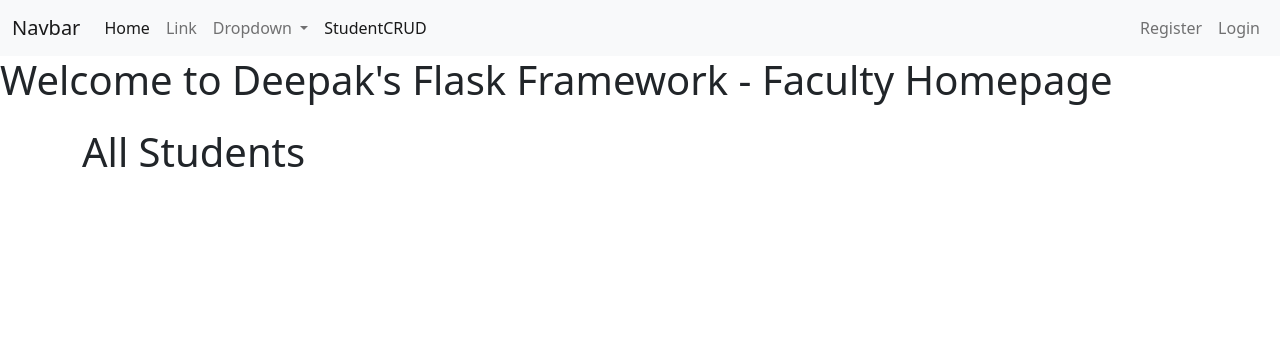
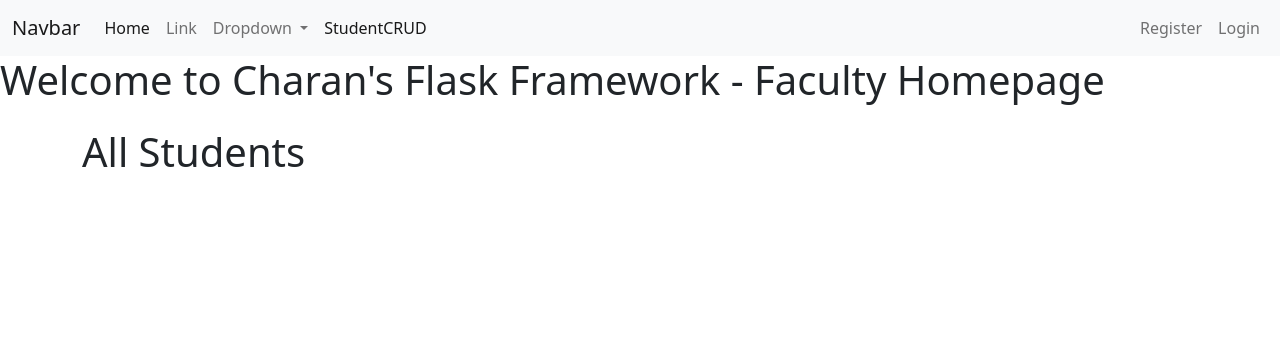
Before and after one commit to Jayaramcharan/PFSD_LAB_31789, a Flask app: page /view_students in a window 1280 px wide. Shown: the top 356 px of the page. Run offline with Flask 3, Linux system fonts and the light colour scheme; data that the repository does not hold is empty; some libraries are stand-ins or nearby versions.

Commit message:
Update view_students.html

```diff
--- a/Week5/templates/Faculty/view_students.html
+++ b/Week5/templates/Faculty/view_students.html
@@ -8,7 +8,7 @@
 {% block body %}
 
 
-<h1>Welcome to Deepak's Flask Framework - Faculty Homepage</h1>
+<h1>Welcome to Charan's Flask Framework - Faculty Homepage</h1>
 
 <div class="container">
         <h1 class="mt-4">All Students</h1>
```
